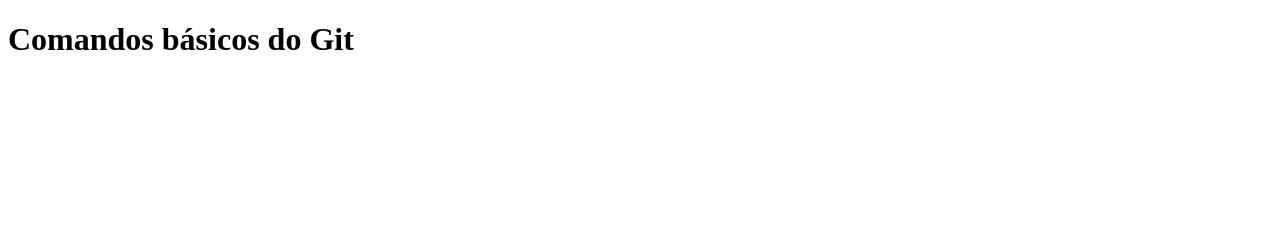
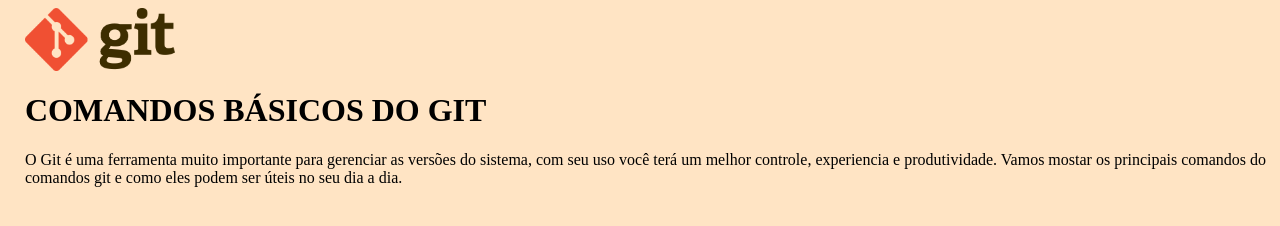
Before and after one commit to systempol/LivrosEstudos, a plain HTML site: page Git_GitHub/Index.html in a window 1280 px wide. Drawn offline with Linux system fonts and the light colour scheme.

Commit message:
Inicio de estilo e texto

```diff
--- a/Git_GitHub/Index.html
+++ b/Git_GitHub/Index.html
@@ -1,11 +1,20 @@
+</html>
 <!DOCTYPE html>
-<html>
+<html lang="PT">
 <head>
-<title>Comandos Git</title>
+    <meta charset="UTF-8">
+    <meta http-equiv="X-UA-Compatible" content="IE=edge">
+    <meta name="viewport" content="width=device-width, initial-scale=1.0">
+    <title>Comandos básicos do Git</title>
+    <link href = "style.css" type="text/css" rel="stylesheet"/>
 </head>
 
 <body>
-<h1>Comandos básicos do Git</h1>
+    <img = src="./Imagens/Logo_Git.png" width="150">
+    <h1>COMANDOS BÁSICOS DO GIT</h1>
+    <p>O Git é uma ferramenta muito importante para gerenciar as versões do sistema,
+        com seu uso você terá um melhor controle, experiencia e produtividade. Vamos mostar os principais
+        comandos do comandos git e como eles podem ser úteis no seu dia a dia.</p>
 </body>
 
 </html>
--- a/Git_GitHub/style.css
+++ b/Git_GitHub/style.css
@@ -0,0 +1,8 @@
+body{
+    background-color: bisque;
+    margin-left: 25px;
+}
+h1 {
+    font-family: 'Times New Roman', Times, serif, "Helvetica Neue", Helvetica, sans-serif;
+    color: black;
+}
```
